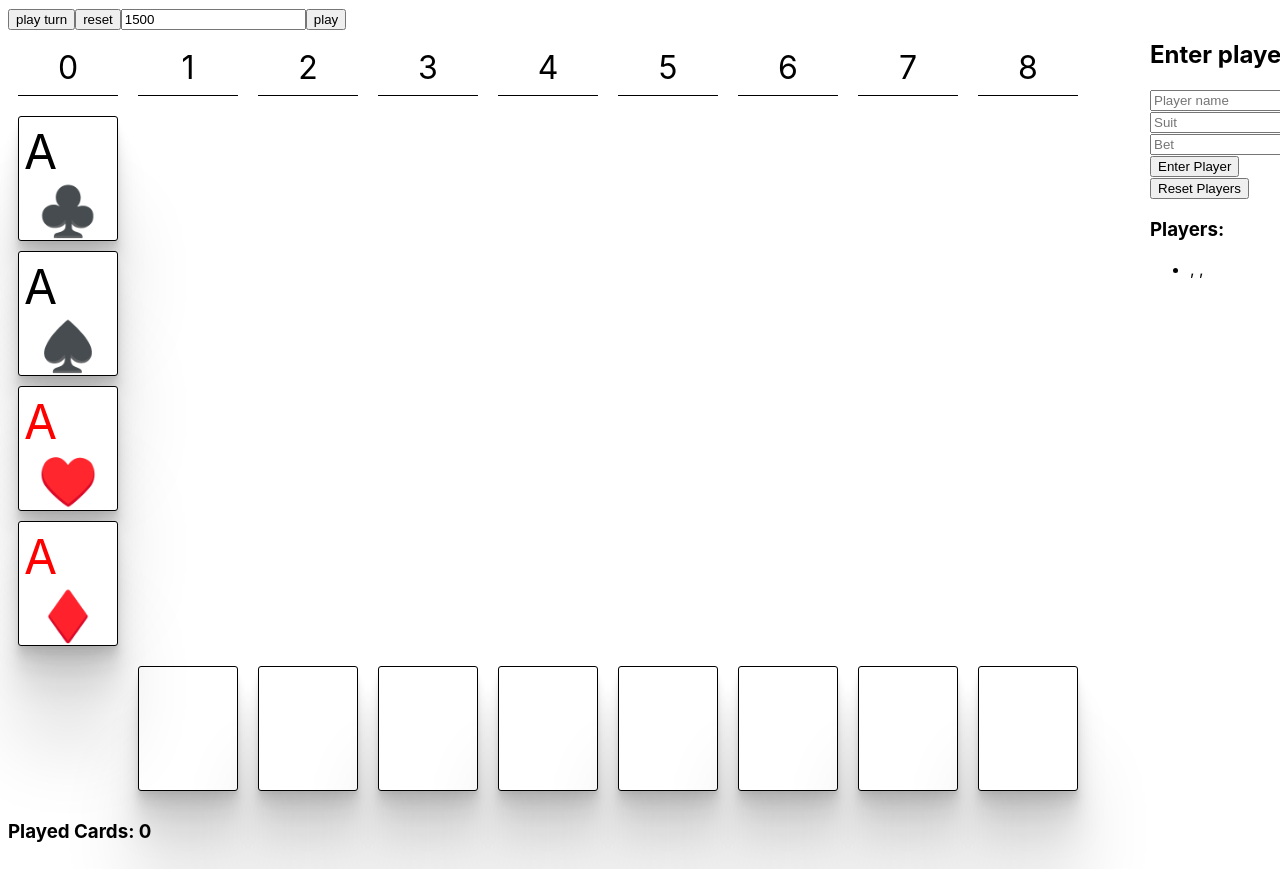
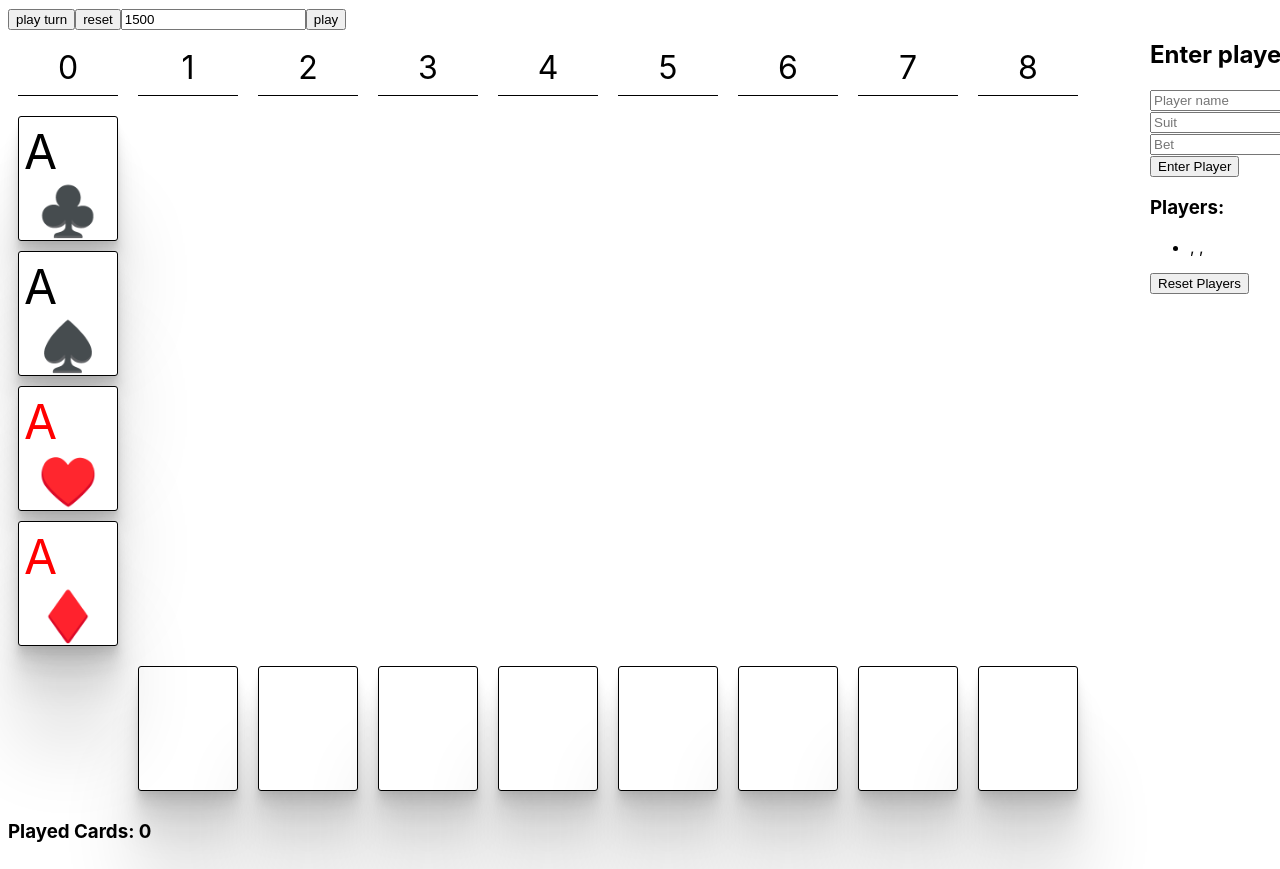
Before and after one commit to jerempa/Ravit, a React (Create React App) app: page / in a window 1280 px wide. Both pictures are taken after a click on the button "Enter Player". Shown: the top 869 px of the page. Built offline with nearby package versions, Linux system fonts and the light colour scheme.

Commit message:
Added conditional rendering

```diff
--- a/src/PlayerInfo.tsx
+++ b/src/PlayerInfo.tsx
@@ -64,9 +64,6 @@ function PlayerInfo() {
       <div>
         <button onClick={handleSubmit}>Enter Player</button>
       </div>
-      <div>
-      <button onClick={resetPlayers}>Reset Players</button>
-      </div>
       {players.length > 0 && (
         <div>
           <h3>Players:</h3>
@@ -79,6 +76,11 @@ function PlayerInfo() {
           </ul>
         </div>
       )}
+            <div>
+            <button onClick={resetPlayers} style={{ display: players.length >= 1 ? 'block' : 'none' }}>
+  Reset Players
+</button>
+      </div>
     </div>
   );
 }
```
